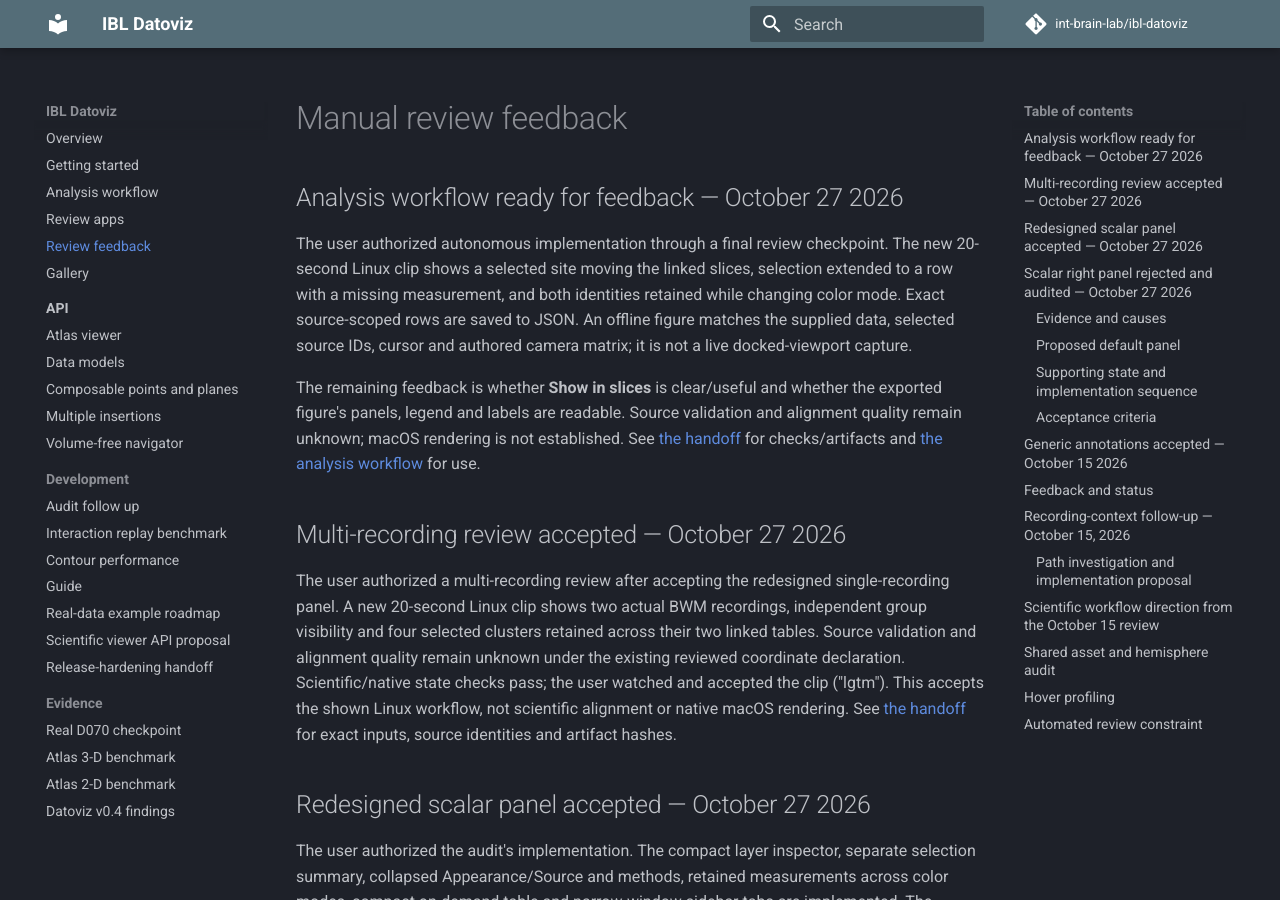
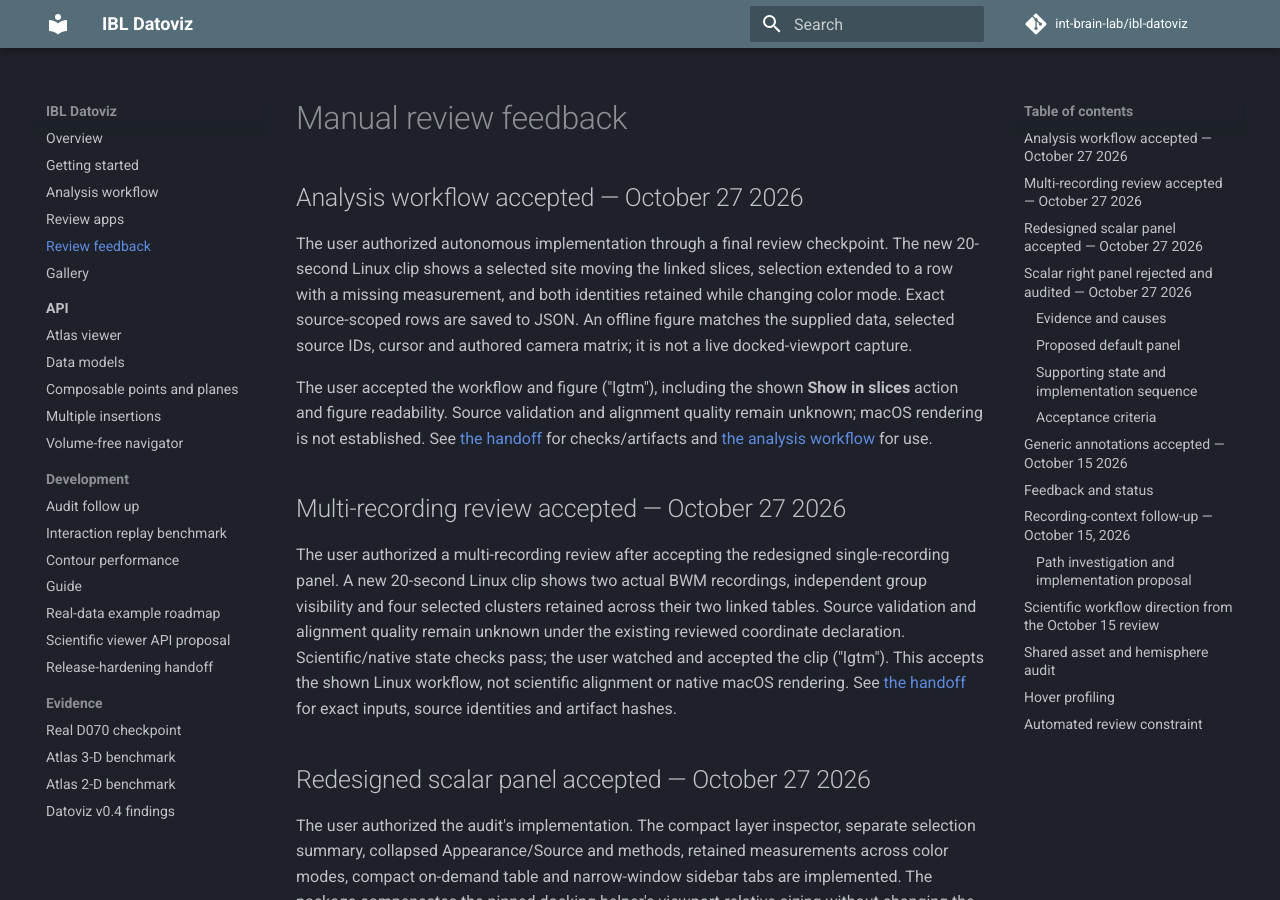
Before and after one commit to int-brain-lab/ibl-datoviz, an MkDocs documentation site: the page built from docs/REVIEW_FEEDBACK.md, in a window 1280 px wide and 900 px high. Built offline with MkDocs 1.6.1 and Material for MkDocs 9.7.7, drawn with Linux system fonts in a browser that asks for light colours; comment, search, counter and statistics services are not loaded.

Commit message:
docs: record acceptance of analysis workflow and figure

```diff
--- a/docs/REVIEW_FEEDBACK.md
+++ b/docs/REVIEW_FEEDBACK.md
@@ -1,6 +1,6 @@
 # Manual review feedback
 
-## Analysis workflow ready for feedback — October 27 2026
+## Analysis workflow accepted — October 27 2026
 
 The user authorized autonomous implementation through a final review checkpoint.
 The new 20-second Linux clip shows a selected site moving the linked slices,
@@ -9,10 +9,10 @@ retained while changing color mode. Exact source-scoped rows are saved to JSON.
 An offline figure matches the supplied data, selected source IDs, cursor and
 authored camera matrix; it is not a live docked-viewport capture.
 
-The remaining feedback is whether **Show in slices** is clear/useful and whether
-the exported figure's panels, legend and labels are readable. Source validation
+The user accepted the workflow and figure ("lgtm"), including the shown
+**Show in slices** action and figure readability. Source validation
 and alignment quality remain unknown; macOS rendering is not established. See
-[the handoff](NEXT_STEPS.md#analysis-round-trip-and-figure-export-ready-october-27-2026)
+[the handoff](NEXT_STEPS.md#analysis-round-trip-and-figure-export-accepted-october-27-2026)
 for checks/artifacts and [the analysis workflow](analysis-workflow.md) for use.
 
 ## Multi-recording review accepted — October 27 2026
```
Also changed, not shown: docs/NEXT_STEPS.md (+3 -2 lines), docs/REAL_DATA_EXAMPLE_ROADMAP.md (+4 -4 lines).
